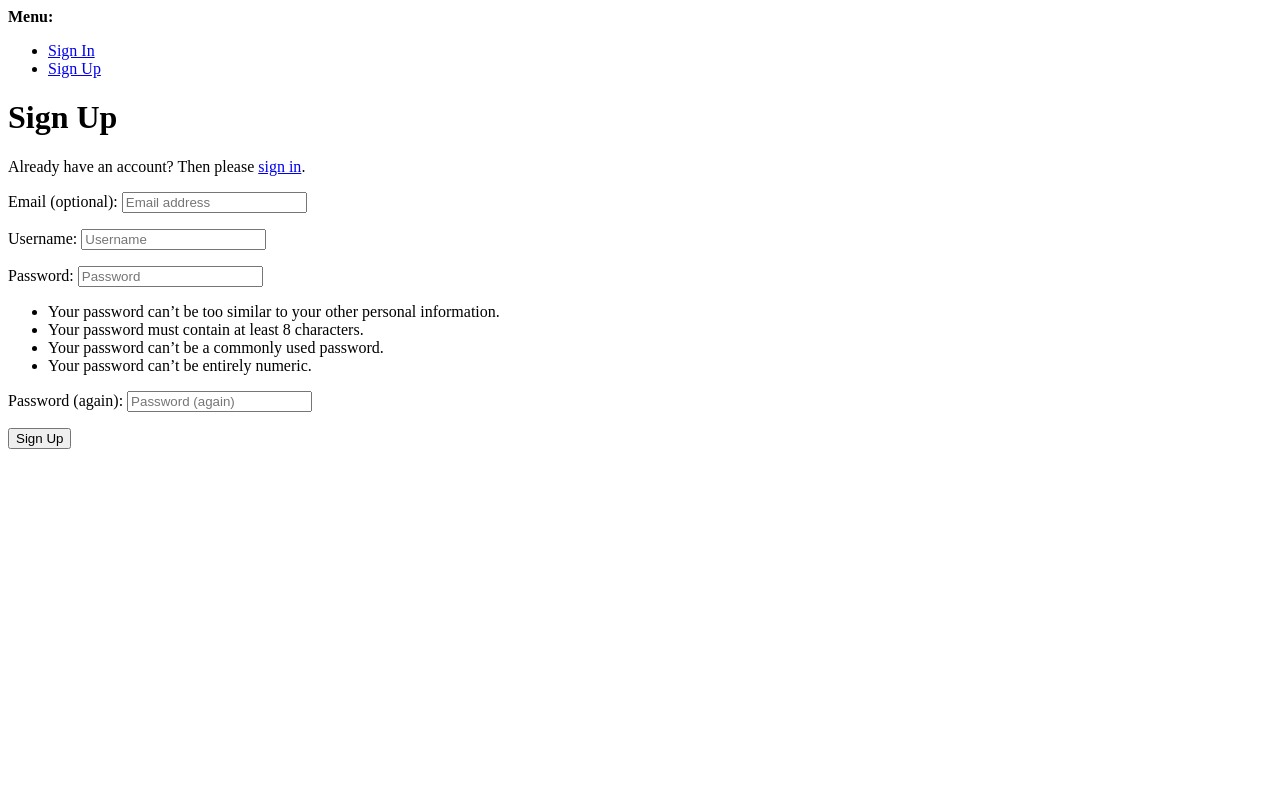
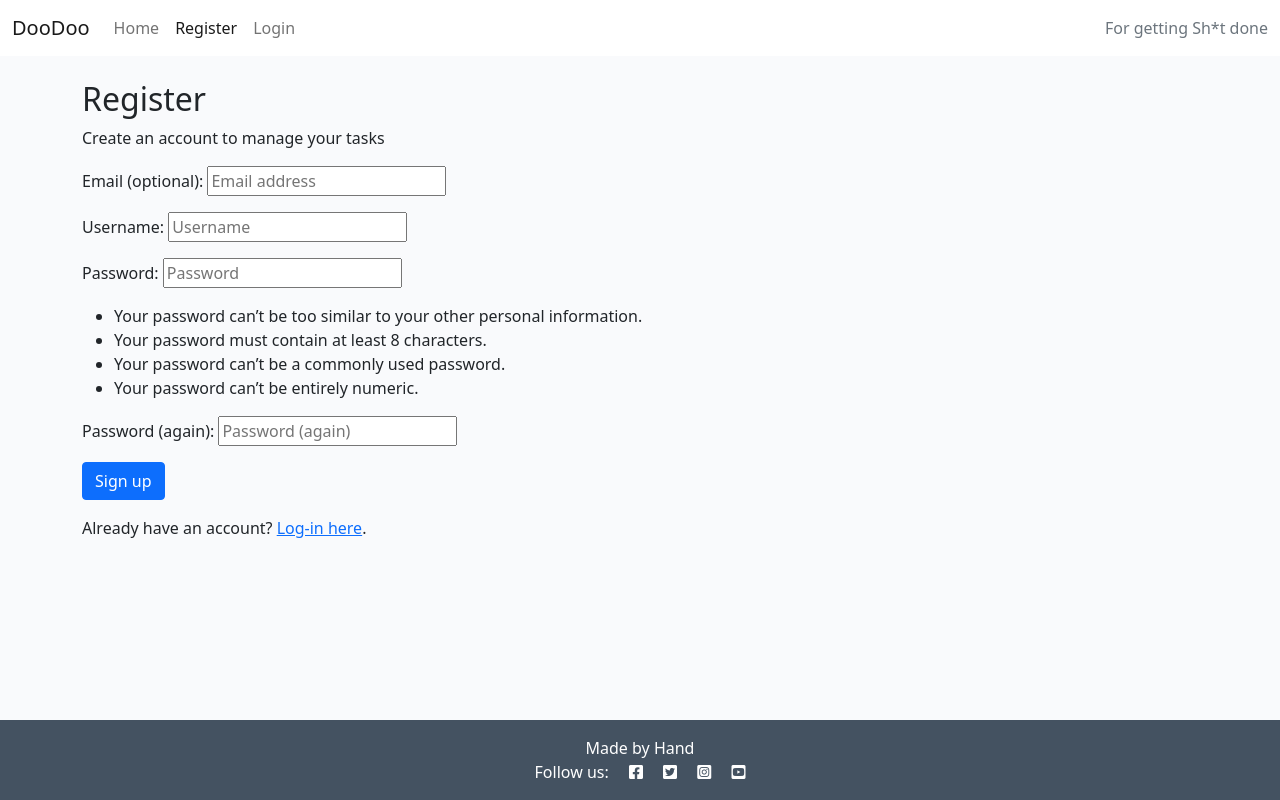
Before and after one commit to daswinkelmann/capstone_final, a Django app: page /accounts/signup/ in a window 1280 px wide. Run offline with Django 4.2, Linux system fonts and the light colour scheme.

Commit message:
updated login and sign up pages and tested

```diff
--- a/config/settings.py
+++ b/config/settings.py
@@ -131,6 +131,7 @@ AUTH_PASSWORD_VALIDATORS = [
     },
 ]
 ACCOUNT_EMAIL_VERIFICATION = 'none'
+ACCOUNT_LOGOUT_ON_GET = True
 
 # Internationalization
 # https://docs.djangoproject.com/en/4.2/topics/i18n/
--- a/tasks/templates/tasks/index.html
+++ b/tasks/templates/tasks/index.html
@@ -11,7 +11,7 @@
         <div class="col-12 mt-3 left">
             <div class="row">
                 {% for task in task_list %}
-                <div class="col-md-4">
+                <div class="col-12 col-md-6 col-lg-4 mx-auto">
                     <div class="card mb-4">
                         <div class="card-body">
                             <div class="image-container">
--- /dev/null
+++ b/templates/account/signup.html
@@ -0,0 +1,22 @@
+{% extends "base.html" %}
+
+{% block content %}
+<div class="container mt-4">
+    <h2>Register</h2>
+    <p>Create an account to manage your tasks</p>
+
+    <form method="post">
+        {% csrf_token %}
+        {{ form.as_p }}
+
+        <button type="submit" class="btn btn-primary">
+            Sign up
+        </button>
+    </form>
+
+    <p class="mt-3">
+        Already have an account?
+        <a href="{% url 'account_login' %}">Log-in here</a>.
+    </p>
+</div>
+{% endblock %}
```
Also changed, not shown: templates/account/login.html (added, +21 -0 lines).
